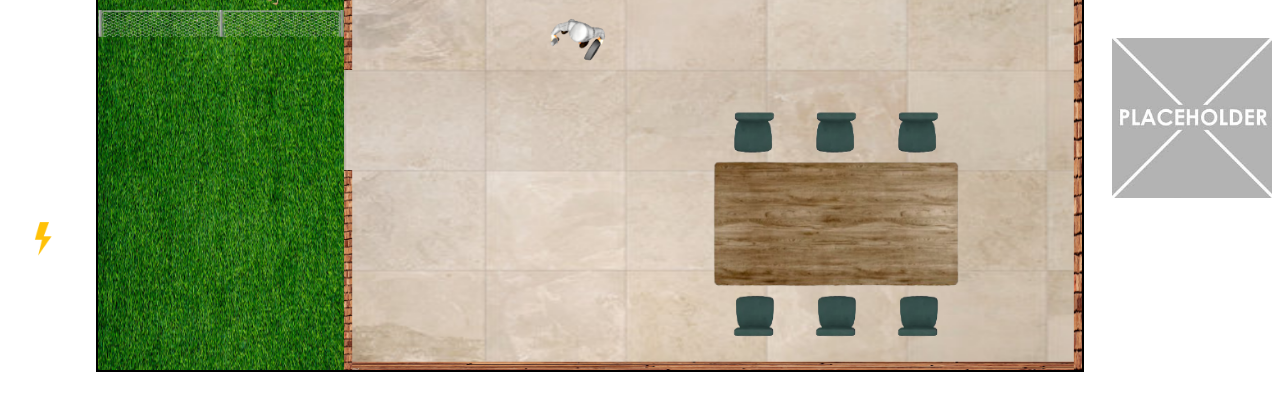
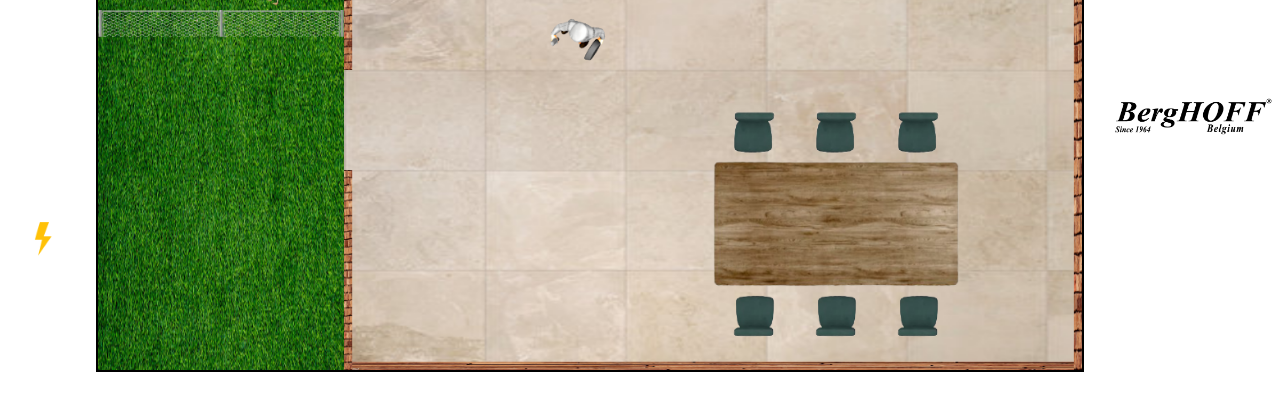
Before and after one commit to ThianDhaene/Berghoff-EcoKitchen, a plain HTML site: page index.html in a window 1280 px wide. Shown: the part 228-638 px from the top of the page. Drawn offline with Linux system fonts and the light colour scheme; a web font is replaced by a local one.

Commit message:
Berghoff Logo links toegevoegd

```diff
--- a/index.html
+++ b/index.html
@@ -101,7 +101,7 @@
       </div>
     </article>
     <article class="ads">
-      <img src="img/placeholder.jpg" alt="">
+      <img src="img/berghoff.png">
     </article>
   </main>
   <!-- emoji van chat gpt gekopieerd -->
```
Also changed, not shown: img/berghoff.png (added).
